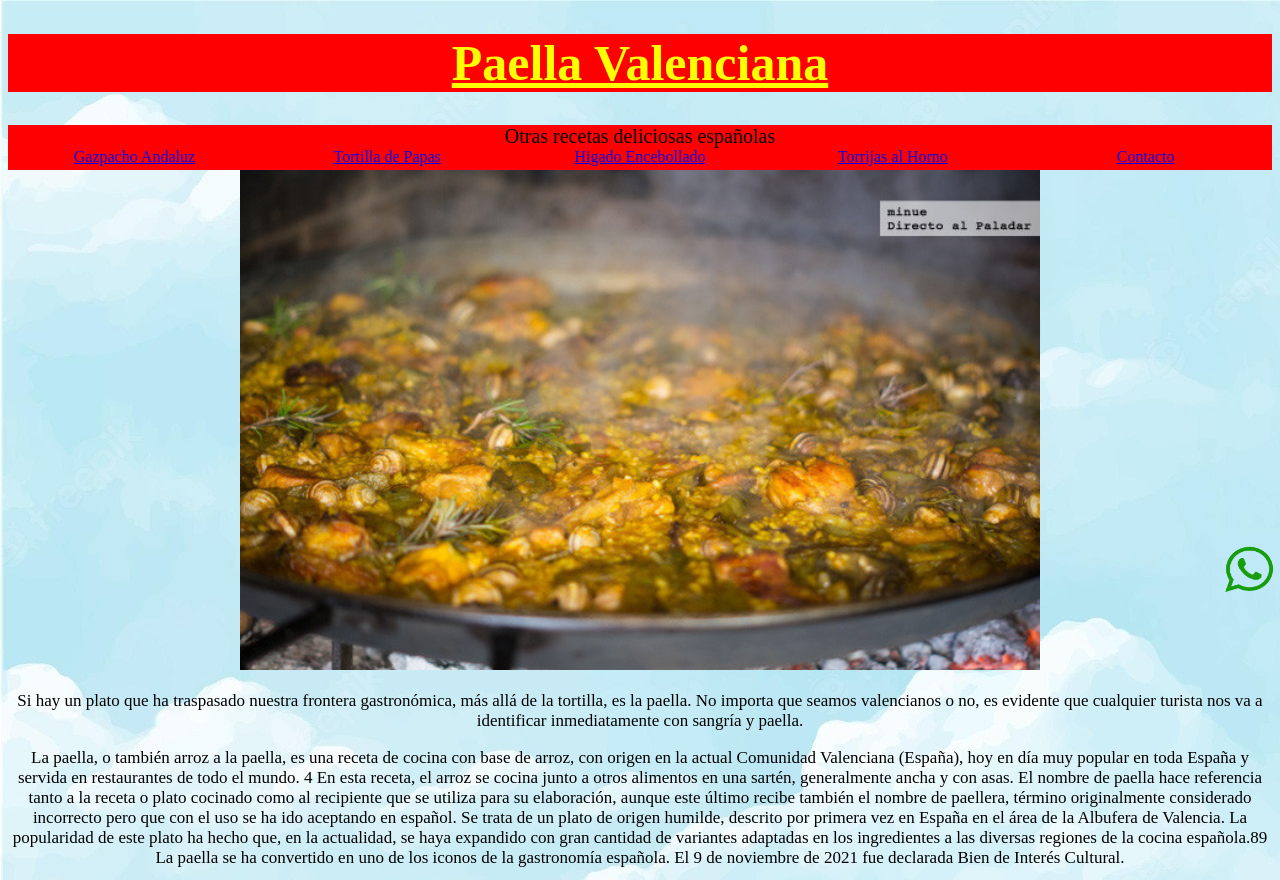
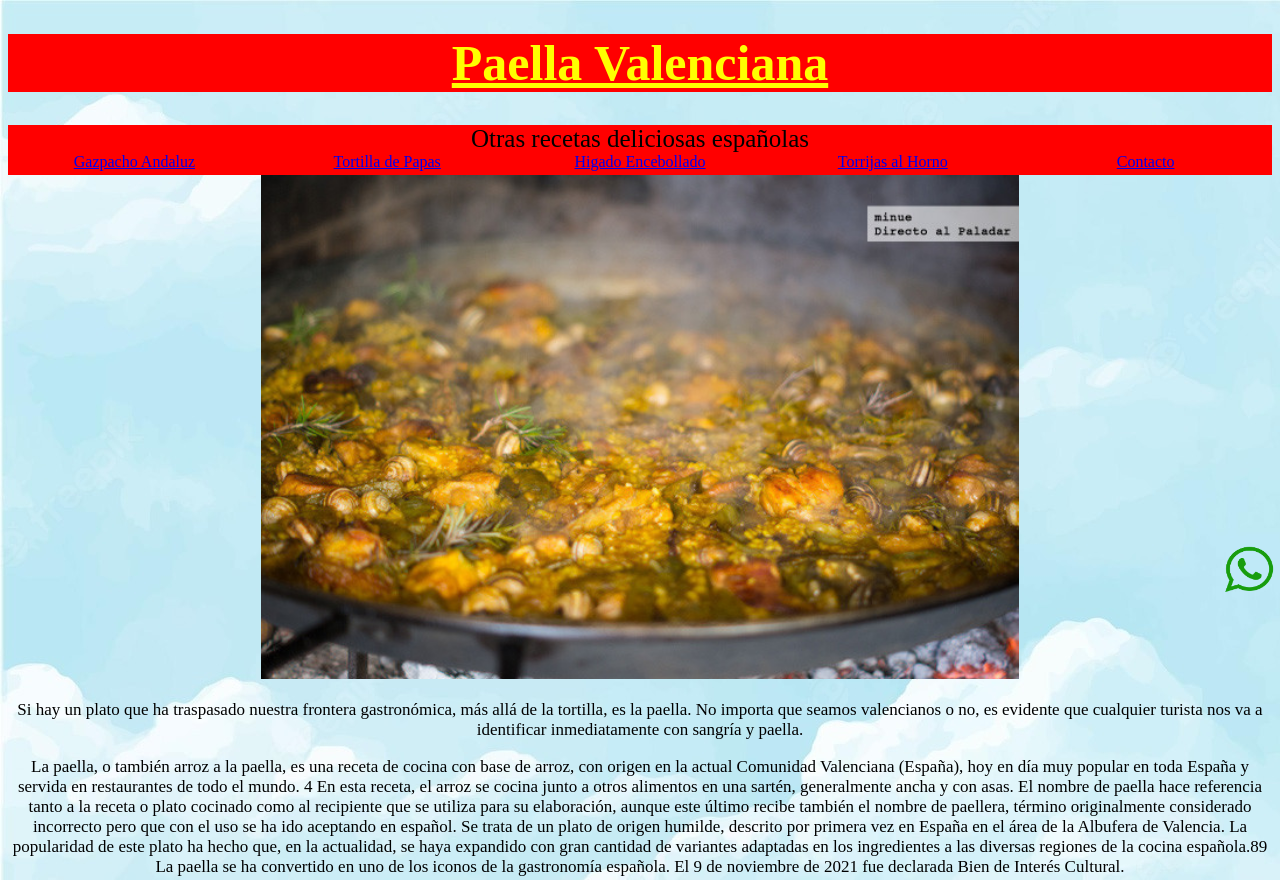
Before and after one commit to IvanPellerino/practico1, a plain HTML site: page index.html in a window 1280 px wide. Shown: the top 880 px of the page. Drawn offline with Linux system fonts and the light colour scheme; grey boxes are pictures that could not be loaded.

Commit message:
Add files via upload

```diff
--- a/css/estilo.css
+++ b/css/estilo.css
@@ -40,7 +40,7 @@ h3 { font-size: 30px;
 
 #nave{
   width: 100%;
-  height: 45px;
+  height: 50px;
   background-color: red;
 
 }
@@ -48,7 +48,11 @@ h3 { font-size: 30px;
 #superior{
   text-align: center;
   font-family: Cooper Black;
-  font-size: 20px;
+  font-size: 25px;
+  transition: color .5s;
+}
+#superior:hover{
+  color: orange;
 }
 
 #links{
@@ -100,24 +104,32 @@ a:hover{
 
 
 .principal{
-  width:800px;
-  height: 500px;
+  width:60%;
 }
 
 .pasos{
   text-align: center;
 }
 
+@font-face {
+  font-family: "alone";
+  src: url("../alone.ttf")
+  format('truetype');
+}
+
 #titulopasos{
   text-decoration: underline;
+  font-family: "alone";
+  font-size: 40px;
 }
 
 body { background-image: url(../cielo.jpg);
   background-attachment: fixed;
 }
 
-
+@import url("https://fonts.googleapis.com/css2?family=Lora&display=swap");
 p{
+  font-family: "Lora";
   font-size: 17px;
 }
 
@@ -159,10 +171,12 @@ p{
   background: red;
   height: 30px;
   font-family: Cooper Black;
+  font-size: 27px;
 }
 .vuelta{
   text-align: center;
   font-family: Cooper Black;
   width: 100%;
+  font-size: 30px;
 
 }
```
Also changed, not shown: pagextra/contacto.html (+1 -1 lines), alone.ttf (added).
